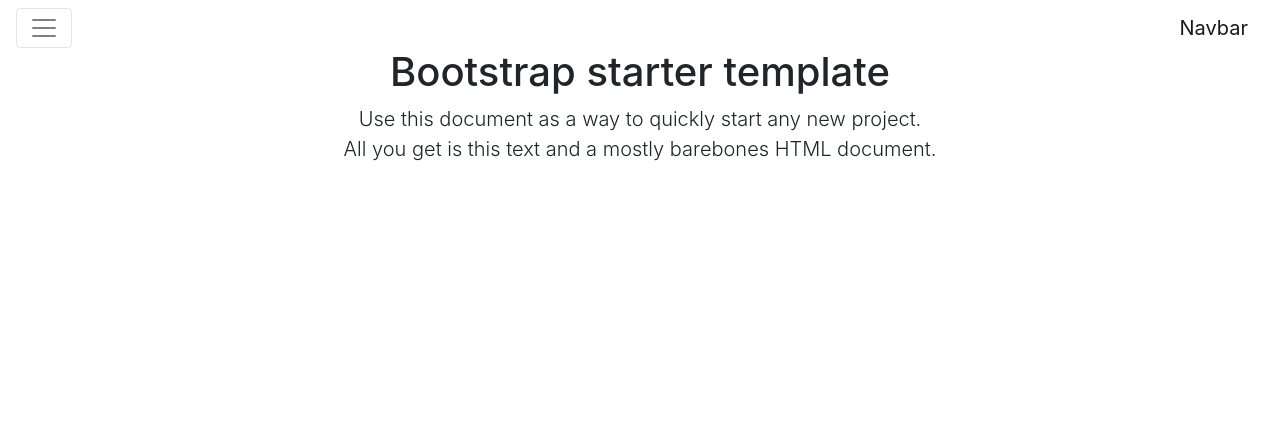
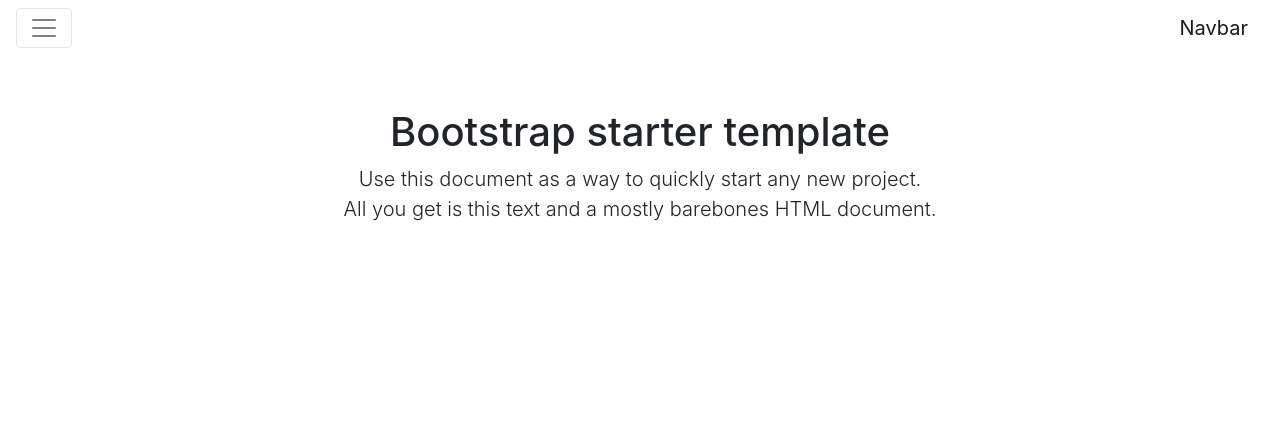
Before and after one commit to edelangh/jivan_foundation, a PHP site: page /index.php?page=footer in a window 1280 px wide. Shown: the top 428 px of the page. Run offline with PHP 8.4, Linux system fonts and the light colour scheme; some libraries are stand-ins or nearby versions.

Commit message:
edit footer

```diff
--- a/assets/css/global.css
+++ b/assets/css/global.css
@@ -26,3 +26,8 @@ html {
   padding: 3rem 1.5rem;
   text-align: center;
 }
+
+body > .container {
+    padding-top: 60px; /* footer */
+}
+adding-top: 60px;
--- a/footer.php
+++ b/footer.php
@@ -2,7 +2,7 @@
 <div id="fb-root"></div>
 <script src="assets/js/facebook_button.js"></script>
 
-<div class="footer">
+<footer class="footer">
 <div class="container">
     <div class="row">
         <div class="col-md-12">
@@ -18,4 +18,4 @@
         </div>
     </div>
 </div>
-</div>
+</footer>
--- a/page_donate.php
+++ b/page_donate.php
@@ -1 +1,4 @@
+
+<div class="container">
 <?php include_once("./button_paypal.php") ?>
+</div><!-- /.container -->
```
